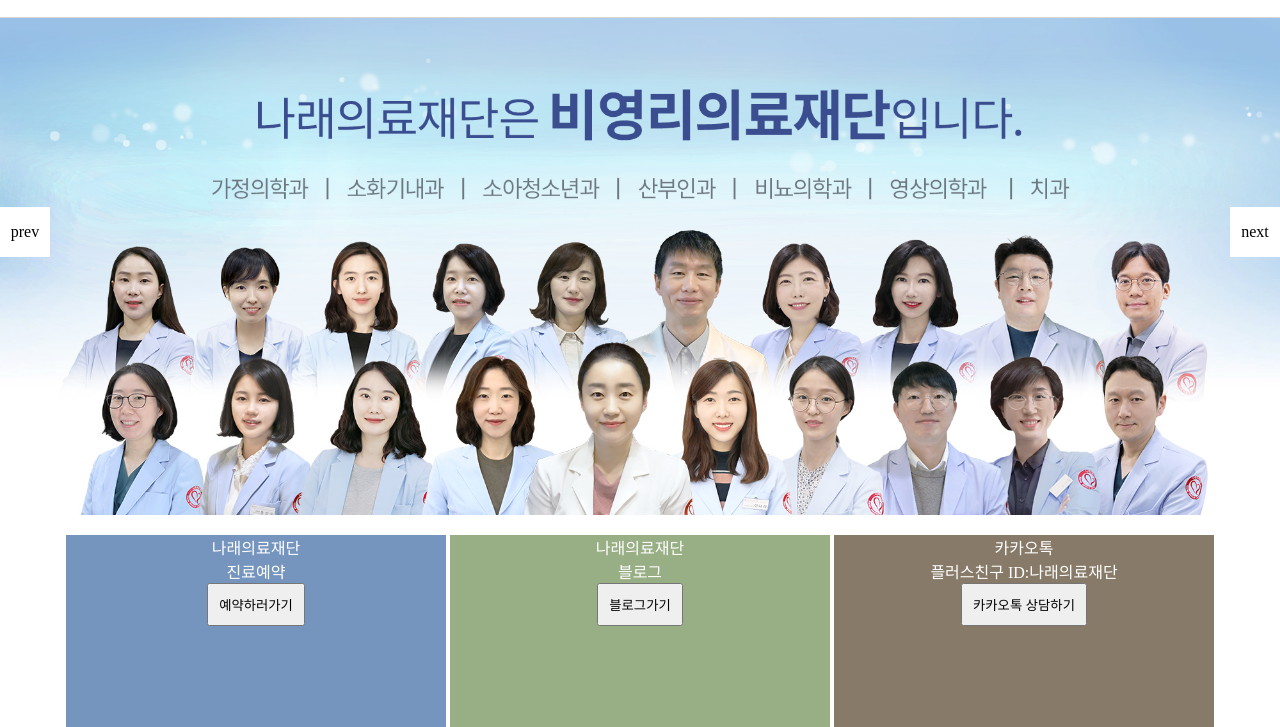
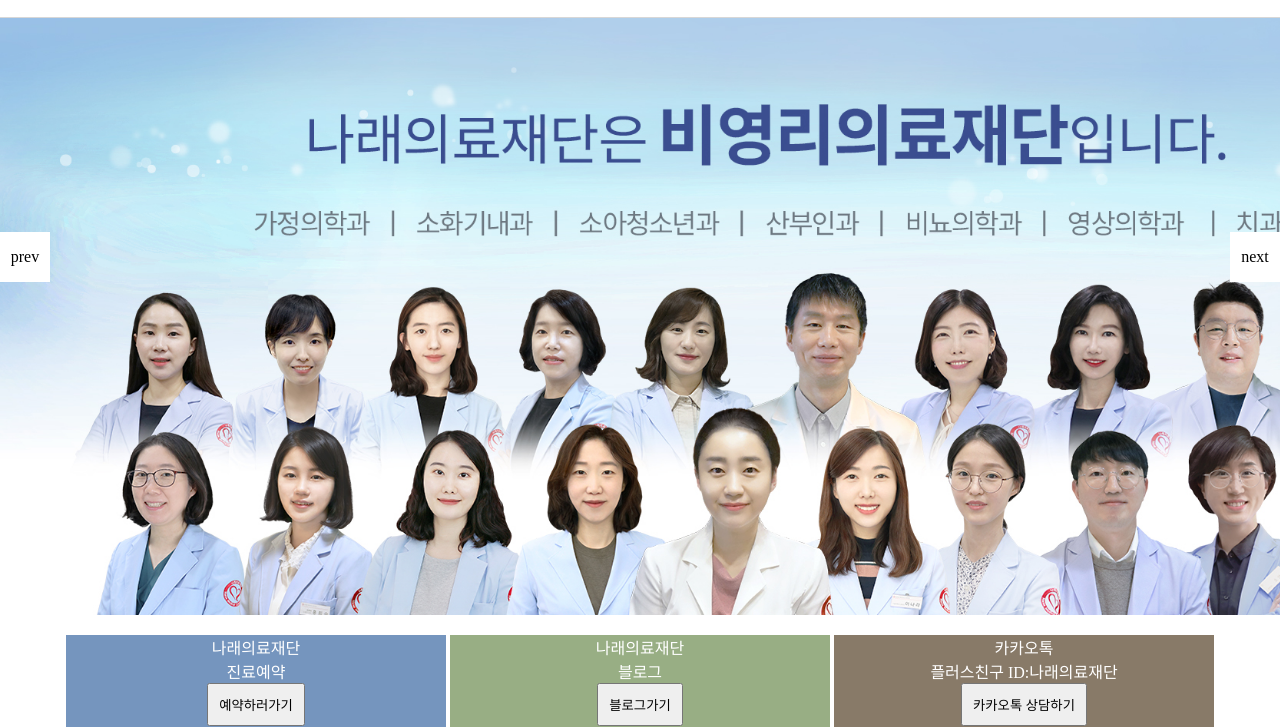
Before and after one commit to hyoeunkim126/naraemedical, a plain HTML site: page index.html in a window 1280 px wide. Shown: the part 80-807 px from the top of the page. Drawn offline with nearby package versions, Linux system fonts and the light colour scheme.

Commit message:
Update narae.css
222

```diff
--- a/css/narae.css
+++ b/css/narae.css
@@ -30,7 +30,7 @@ align-items: center;}
 .slider__wrap{width: 100%;  }
 .slider__img{position: relative; margin-top: 95px;
     overflow: hidden;}
-.slider__inner{width: 500%; height: 100%; display: flex;}
+.slider__inner{width: 600%; height: 100%; display: flex;}
 .slider__inner li{width: 100%;}
 .slider__inner li img{display: block; width: 100%;
    }
```
